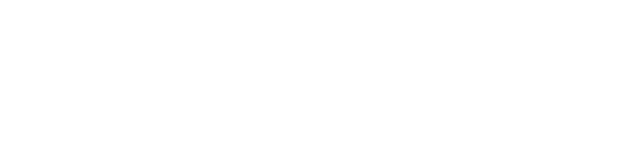
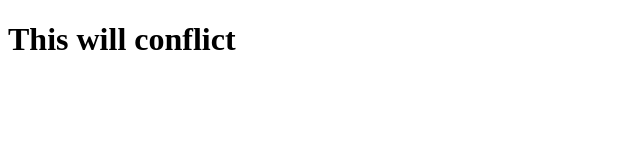
Before and after one commit to jefferyhoffman/github-flow, a plain HTML site: page index.html in a window 1280 px wide. Shown: the whole page, without its empty margins (0-640 px from the left). Drawn offline with Linux system fonts and the light colour scheme.

Commit message:
Haha, this will upset Jeff

```diff
--- a/index.html
+++ b/index.html
@@ -9,7 +9,7 @@
 </head>
 
 <body>
-
+  <h1>This will conflict</h1>
 </body>
 
 </html>
```
